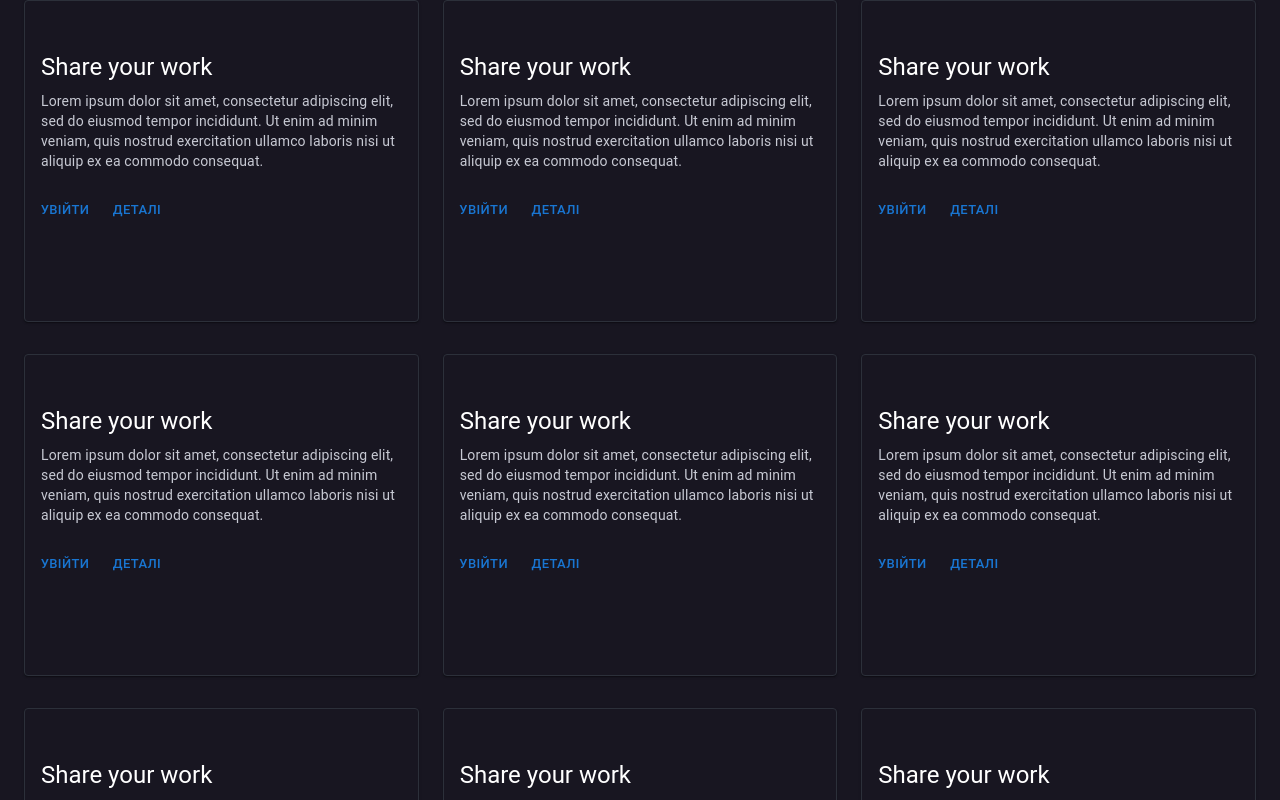
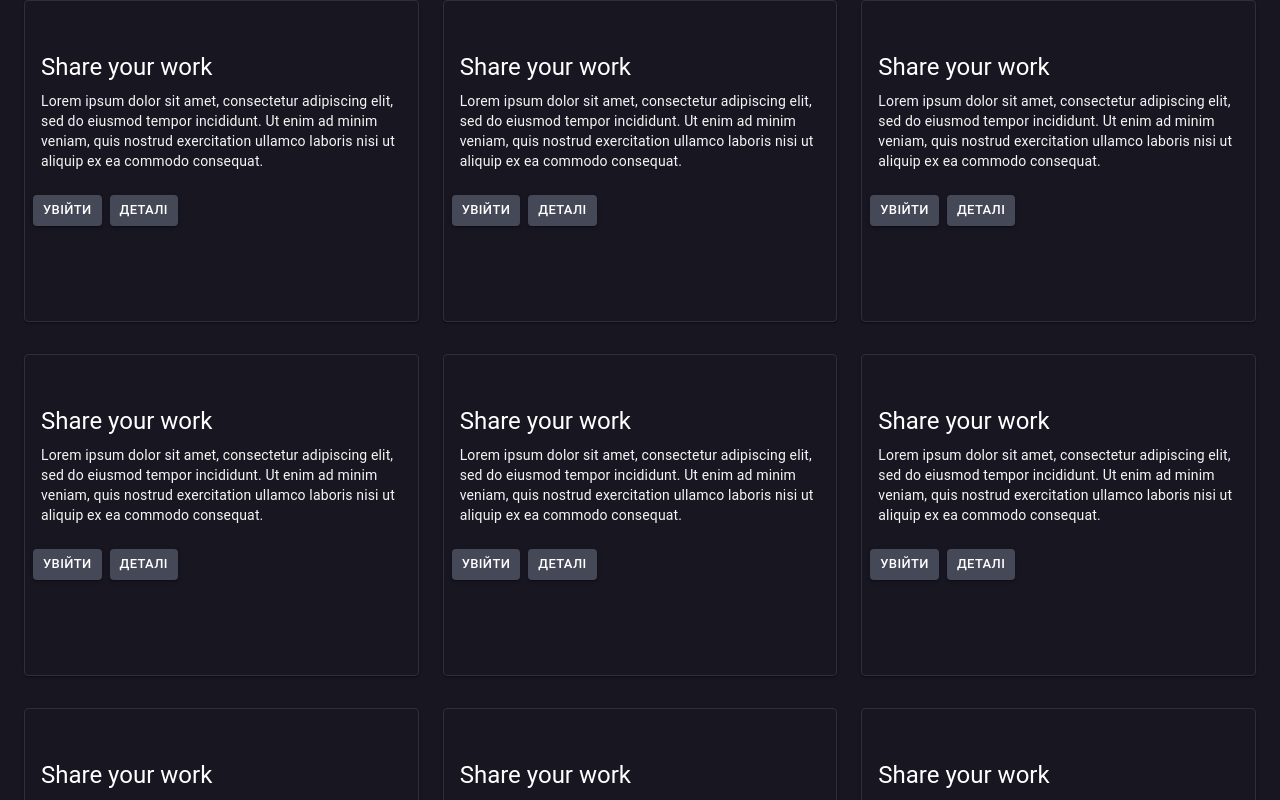
Before and after one commit to Yevheniia30/landing_page, a React (Create React App) app: page / in a window 1280 px wide. Shown: the top 800 px of the page. Built offline with nearby package versions, Linux system fonts and the light colour scheme.

Commit message:
main - added color vars

```diff
--- a/src/App.tsx
+++ b/src/App.tsx
@@ -6,7 +6,9 @@ import Main from './sections/Main';
 function App() {
     return (
         <Container maxWidth="xl">
-            <Main />
+            <section id="projects">
+                <Main />
+            </section>
         </Container>
     );
 }
--- a/src/components/ProjectCard.tsx
+++ b/src/components/ProjectCard.tsx
@@ -5,13 +5,13 @@ import {FC} from 'react';
 const ProjectCard: FC<Project> = ({title, shortDescription}) => (
     <Card
         sx={{
-            backgroundColor: '#181621',
+            backgroundColor: 'var(--primary-bg-color)',
             color: '#ffffff',
             height: '320px',
-            border: '1px solid #2c303a',
+            border: '1px solid var(--secondary-bg-color)',
             ':hover': {
-                boxShadow: '-2px -2px 10px 15px rgba(44,48,58,0.5)',
-                scale: '1.03',
+                boxShadow: 'var(--shadow-color)',
+                scale: '1.02',
                 // animation: '$mui-ripple-enter 100ms cubic-bezier(0.4, 0, 0.2, 1)',
                 animation: '$mui-ripple-enter 200ms cubic-bezier(.17,.67,.83,.67)',
             },
@@ -21,13 +21,25 @@ const ProjectCard: FC<Project> = ({title, shortDescription}) => (
             <Typography gutterBottom variant="h5" component="div">
                 {title}
             </Typography>
-            <Typography variant="body2" color="#c7c9d3">
+            <Typography variant="body2" color="var(--secondary-text-color)">
                 {shortDescription}
             </Typography>
         </CardContent>
         <CardActions>
-            <Button size="small">Увійти</Button>
-            <Button size="small">Деталі</Button>
+            <Button
+                size="small"
+                variant="contained"
+                sx={{backgroundColor: 'var(--button-bg-color)'}}
+            >
+                Увійти
+            </Button>
+            <Button
+                size="small"
+                variant="contained"
+                sx={{backgroundColor: 'var(--button-bg-color)'}}
+            >
+                Деталі
+            </Button>
         </CardActions>
     </Card>
 );
--- a/src/index.css
+++ b/src/index.css
@@ -12,3 +12,19 @@ code {
   font-family: source-code-pro, Menlo, Monaco, Consolas, 'Courier New',
     monospace;
 }
+
+/*green accent 10EA18*/
+/*sec text color F5F5F5*/
+/*primary text white #ffffff*/
+/*gray 444857*/
+/*border 2c303a*/
+
+html {
+  --primary-bg-color: #181621;
+  --secondary-bg-color: #2c303a;
+  --primary-text-color: #ffffff;
+  --secondary-text-color: #F5F5F5;
+  --accent-green-color: #10EA18;
+  --button-bg-color: #444857;
+  --shadow-color: -2px -2px 10px 15px rgba(44,48,58,0.5);
+}
```
